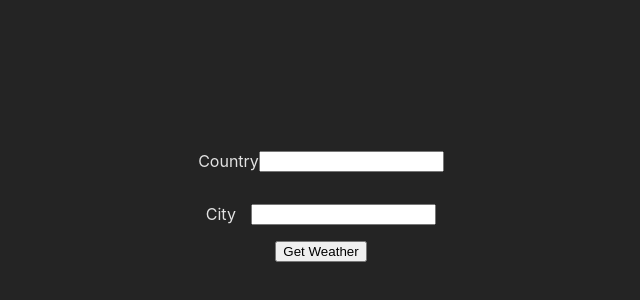
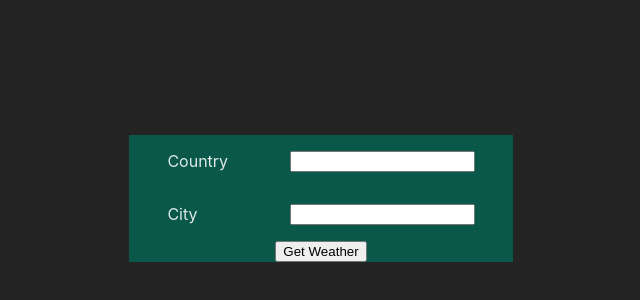
Before and after one commit to yishain11/weather, a React (Vite) app in the folder client/weather-react/: page / in a window 1280 px wide. Shown: the part 202-502 px from the top of the page, without its empty margins (319-959 px from the left). Built offline with nearby package versions, Linux system fonts and the light colour scheme.

Commit message:
added basic form style

```diff
--- a/client/weather-react/src/App.css
+++ b/client/weather-react/src/App.css
@@ -1,4 +1,6 @@
 #root {
   margin: 0 auto;
   text-align: center;
+  width: 100%;
+  height: 100%;
 }
--- a/client/weather-react/src/components/Form/Form.styled.jsx
+++ b/client/weather-react/src/components/Form/Form.styled.jsx
@@ -4,12 +4,17 @@ export const FormEl = styled.form`
     flex-direction: column;
     justify-content: space-between;
     align-items: center;
+    background-color: #095849;
+    width: 30%;
+    height: 60%;
+    margin: auto;
 `;
 
 export const FieldsContainer = styled.p`
-    width: 100%;
     display:flex;
-    justify-content: space-around;
+    width: 80%;
+    justify-content: space-between;
+    align-items: center;
 `;
 
 export const Label = styled.label`
--- a/client/weather-react/src/components/Form/Forms.jsx
+++ b/client/weather-react/src/components/Form/Forms.jsx
@@ -1,17 +1,24 @@
+import { useRef } from 'react';
 import { FormEl, FieldsContainer, Label, Input } from './Form.styled';
 
 export default function Form() {
+    const countryInput = useRef(null);
+    const cityInput = useRef(null)
+
     function handleSubmit(e) {
         e.preventDefault();
+        console.log('values: ');
+        console.log('cityInput', cityInput.current.value);
+        console.log('countryInput', countryInput.current.value)
     }
     return <FormEl onSubmit={handleSubmit}>
         <FieldsContainer>
             <Label htmlFor="country">Country</Label>
-            <Input type="text" name='country' />
+            <Input ref={countryInput} type="text" name='country' />
         </FieldsContainer>
         <FieldsContainer>
             <Label htmlFor="city">City</Label>
-            <Input type="text" name='city' />
+            <Input ref={cityInput} type="text" name='city' />
         </FieldsContainer>
         <button>Get Weather</button>
     </FormEl>;
```
